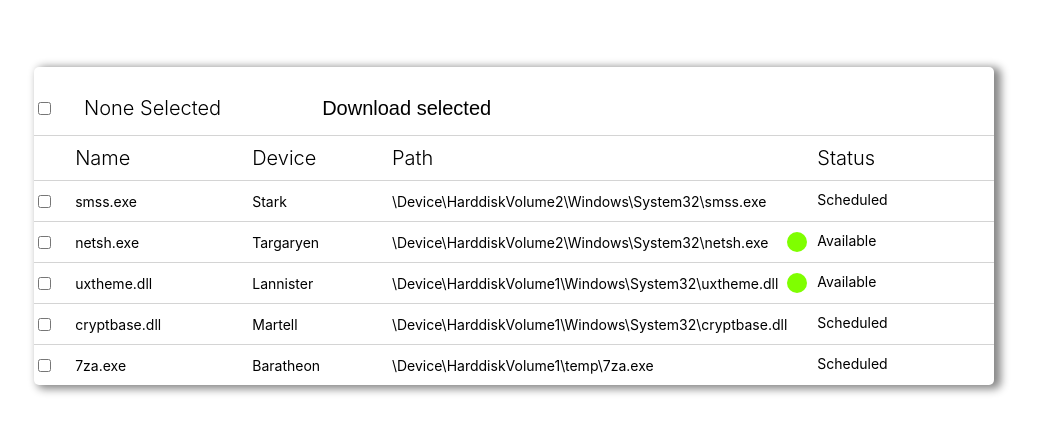
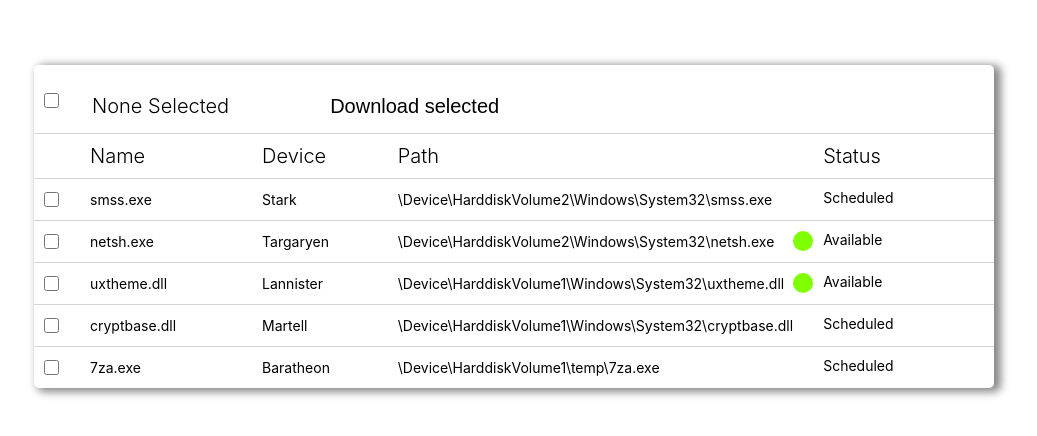
Before and after one commit to britok30/nimbus, a React (Create React App) app: page / in a window 1280 px wide. Shown: the part 174-610 px from the top of the page, without its empty margins (126-1163 px from the left). Built offline with nearby package versions, Linux system fonts and the light colour scheme.

Commit message:
universal checkbox styles

```diff
--- a/src/App.css
+++ b/src/App.css
@@ -1,5 +1,12 @@
 table {
   border-collapse: collapse;
+}
+
+input[type="checkbox"] {
+  cursor: pointer;
+  height: 15px;
+  width: 15px;
+  margin-left: 10px;
 }
 
 .main-outer {
```
